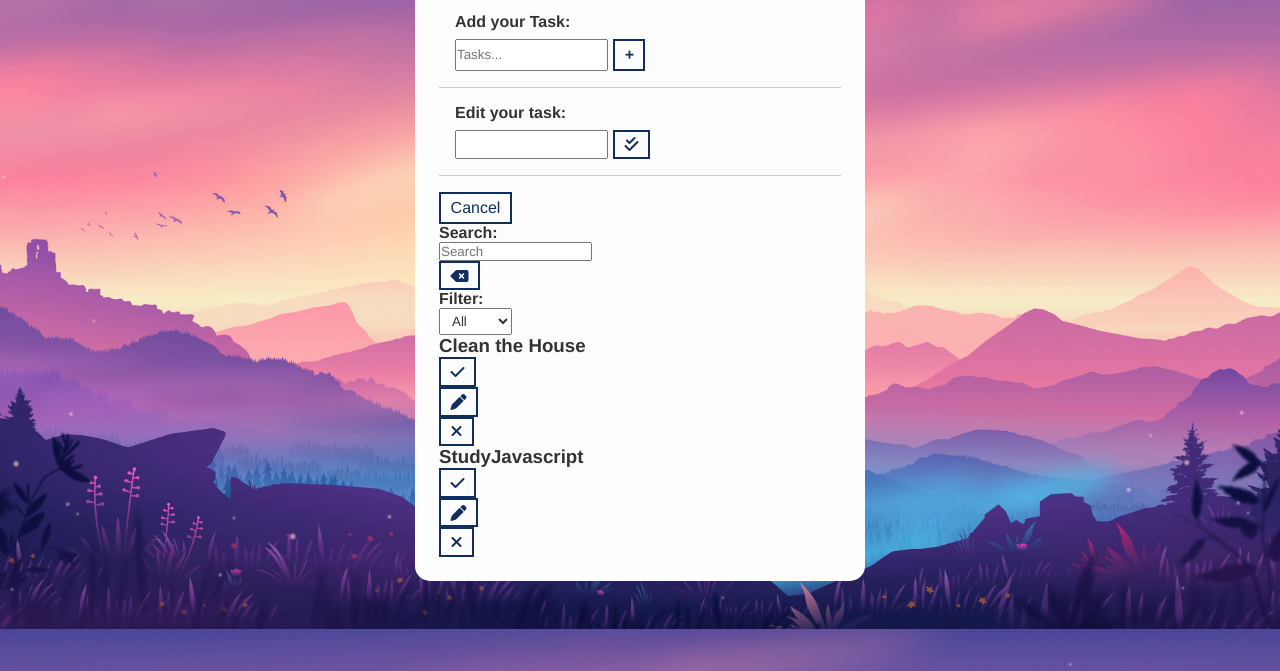
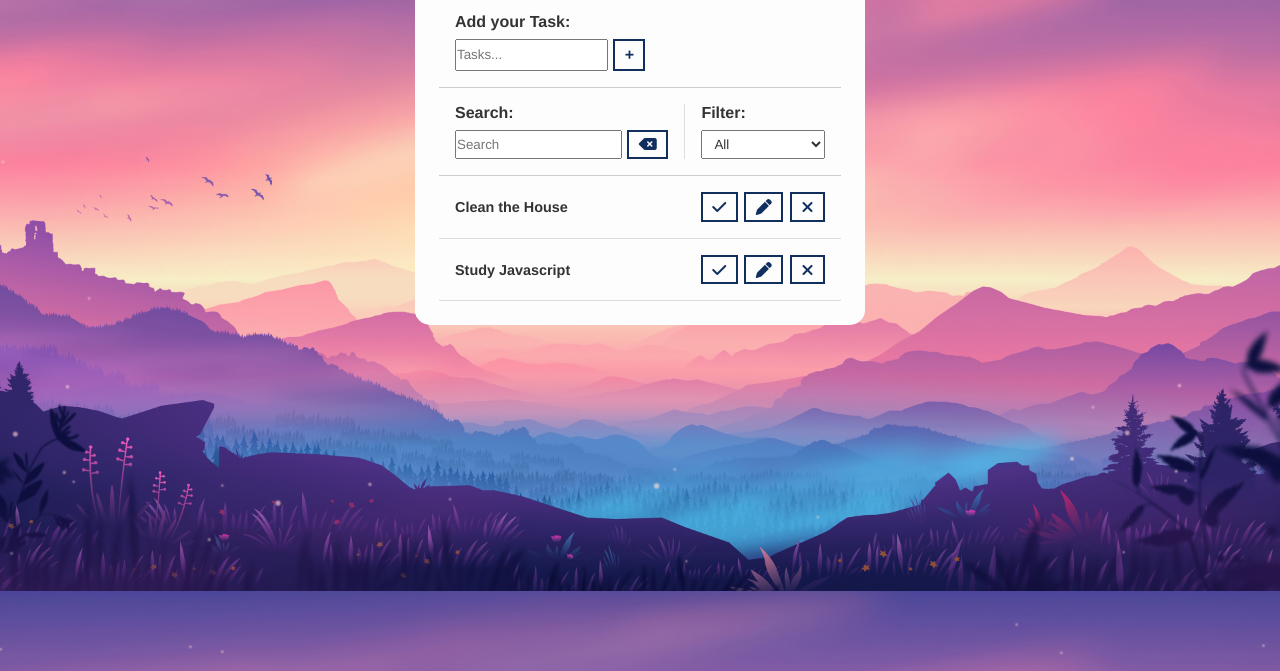
Before and after one commit to leorodrez/AdvancedToDoList, a plain HTML site: page index.html in a window 1280 px wide. Shown: the part 129-800 px from the top of the page. Drawn offline with Linux system fonts and the light colour scheme.

Commit message:
update 3
- Finished CSS styles

```diff
--- a/index.html
+++ b/index.html
@@ -30,7 +30,7 @@
                 </div>
             </form>
 
-            <form action="" id="edit-form">
+            <form action="" id="edit-form" class="hide">
                 <p>Edit your task:</p>
                 <div class="form-control">
                     <input type="text" id="edit-input">
@@ -38,10 +38,11 @@
                         <i class="fa-solid fa-check-double"></i>
                     </button>
                 </div>
+                <button id="cancel-edit-btn">
+                    Cancel
+                </button>
             </form>
-            <button id="cancel-edit-btn">
-                Cancel
-            </button>
+
             <div id="toolbar">
                 <div id="search">
                     <h4>Search:</h4>
@@ -76,7 +77,7 @@
                     </button>
                 </div>
                 <div class="todo">
-                    <h3>StudyJavascript</h3>
+                    <h3>Study Javascript</h3>
                     <button class="finish-todo">
                         <i class="fa-solid fa-check"></i>
                     </button>
--- a/style.css
+++ b/style.css
@@ -96,3 +96,78 @@ select{
 #cancel-edit-btn{
     margin-top: 1rem;
 }
+
+/*
+########## TOOLBAR  ##########
+*/
+
+#toolbar{
+    padding: 1rem;
+    border-bottom: 1px solid #CCC;
+    display: flex;
+}
+
+#toolbar h4{
+    margin-bottom: .5rem;
+}
+
+#search{
+    border-right: 1px solid #DDD;
+    padding-right: 1rem;
+    margin-right: 1rem;
+    width: 65%;
+    display: flex;
+    flex-direction: column;
+}
+
+#search form{
+    display: flex;
+}
+
+#search input{
+    width: 100%;
+    margin-right: 0.3rem;
+}
+
+#filter{
+    width: 35%;
+    display: flex;
+    flex-direction: column;
+}
+
+#filter select{
+    flex: 1;
+}
+
+/*
+########## TO DO LIST  ##########
+*/
+
+.todo{
+    display: flex;
+    justify-content: space-around;
+    align-items: center;
+    padding: 1rem;
+    border-bottom: 1px solid #DDD;
+    transition: .3s;
+}
+
+.todo h3{
+    flex: 1;
+    font-size: .9rem;
+
+}
+
+.todo button{
+    margin-left: .4rem;
+}
+
+.done{
+    background-color: #395169;
+}
+
+.done h3{
+    color: #fff;
+    text-decoration: line-through;
+    font-style: italic;
+}
```
